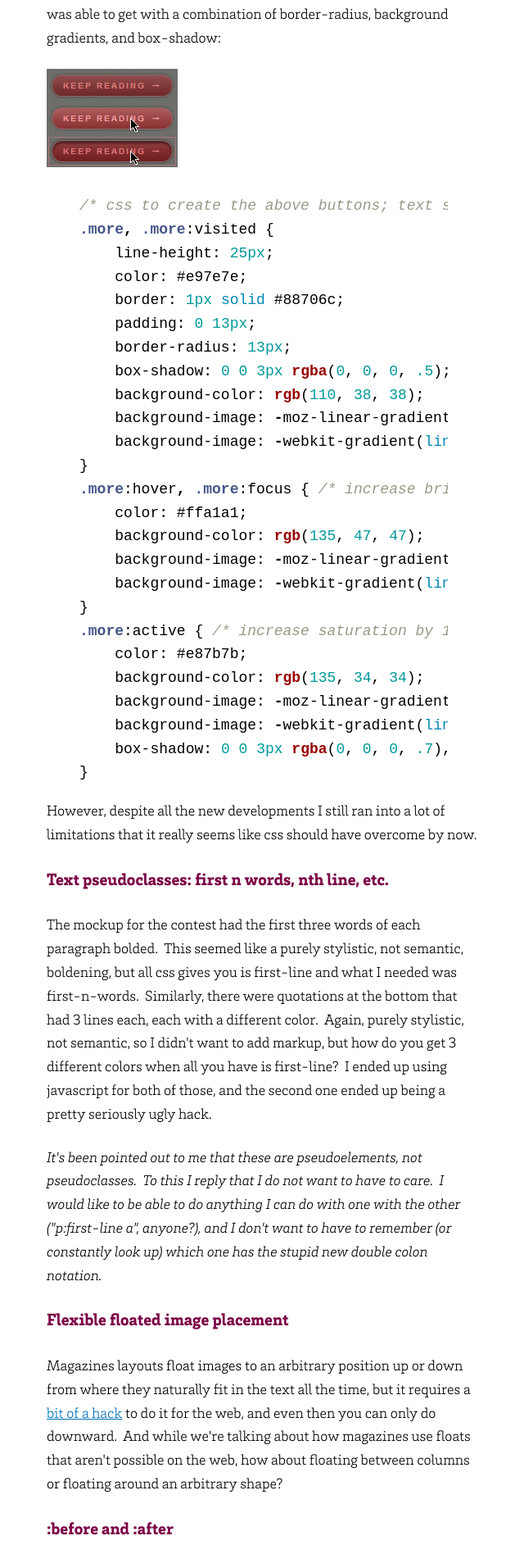
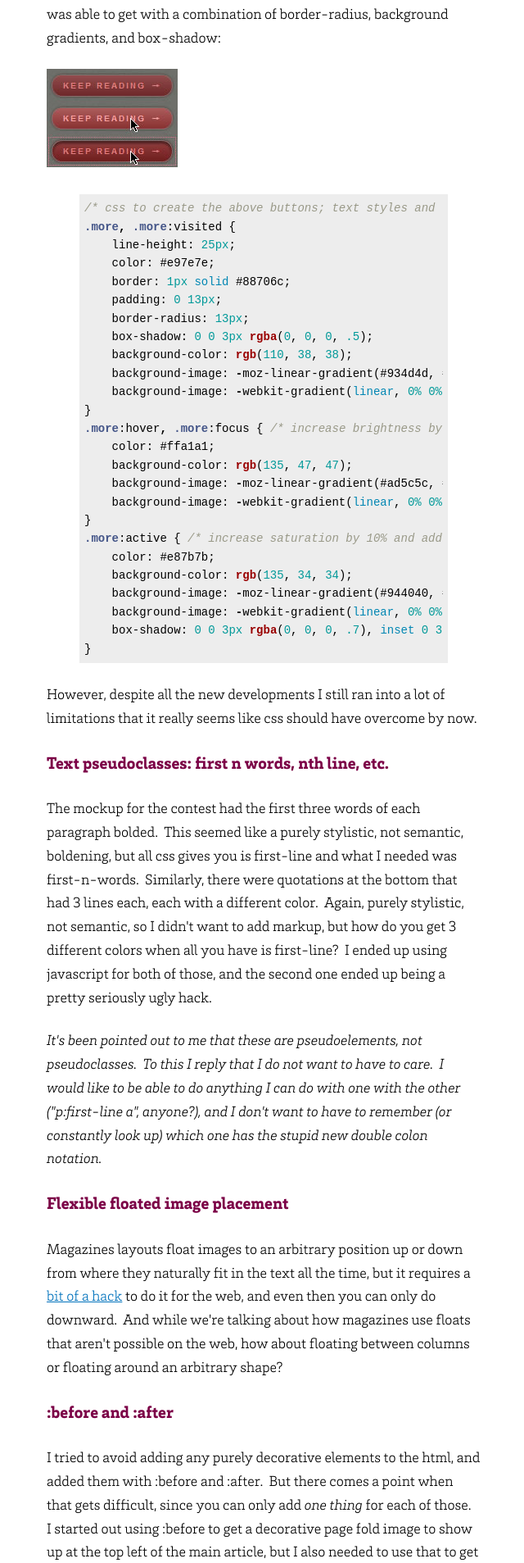
Before and after one commit to pamgriffith/jekyll-test, a Jekyll site: the page built from _posts/2010-03-16-html5-css3-and-the-great-css-off.markdown, in a window 1280 px wide. Shown: the part 1215-3122 px from the top of the page at 82% size, without its empty margins (438-1078 px from the left). Built offline with Jekyll 4.4.1, drawn with Linux system fonts in a browser that asks for light colours.

Commit message:
Better code blocks

```diff
--- a/_sass/_base.scss
+++ b/_sass/_base.scss
@@ -130,6 +130,13 @@ tbody {
     }
 }
 
+code, pre {
+    font-size: 14px;
+    font-size: 0.7777777778rem;
+    margin: 0;
+    padding: 0;
+}
+
 .form-row {
     margin: 0 0 24px;
     margin: 0 0 1.3333333333rem;
--- a/_sass/_layout.scss
+++ b/_sass/_layout.scss
@@ -5,9 +5,6 @@
         line-height: 0;
         clear: both;
     }
-}
-%vertical-rhythm {
-    margin-bottom: $spacing-unit / 2;
 }
 
 body {
--- a/_sass/_syntax-highlighting.scss
+++ b/_sass/_syntax-highlighting.scss
@@ -2,8 +2,11 @@
  * Syntax highlighting styles
  */
 .highlight {
-    background: #fff;
-    @extend %vertical-rhythm;
+    background: $separator-color;
+    padding: 6px;
+    padding: .3333333333rem;
+    margin-bottom: 24px;
+    margin-bottom: 1.3333333333rem;
 
     .c     { color: #998; font-style: italic } // Comment
     .err   { color: #a61717; background-color: #e3d2d2 } // Error
--- a/css/main.scss
+++ b/css/main.scss
@@ -11,7 +11,7 @@ $base-font-size:   18px;
 $small-font-size:  $base-font-size * 0.875;
 $base-line-height: 1.6;
 
-$spacing-unit:     30px;
+$spacing-unit:     24px;
 
 $text-color:       #000000;
 $background-color: #ffffff;
```
